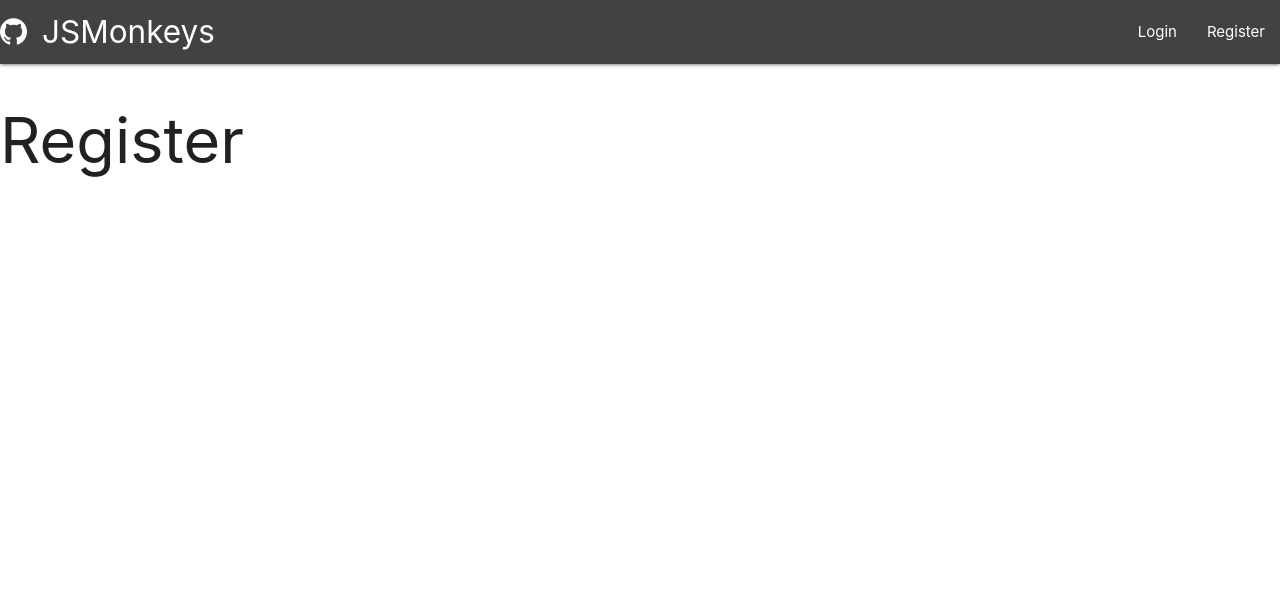
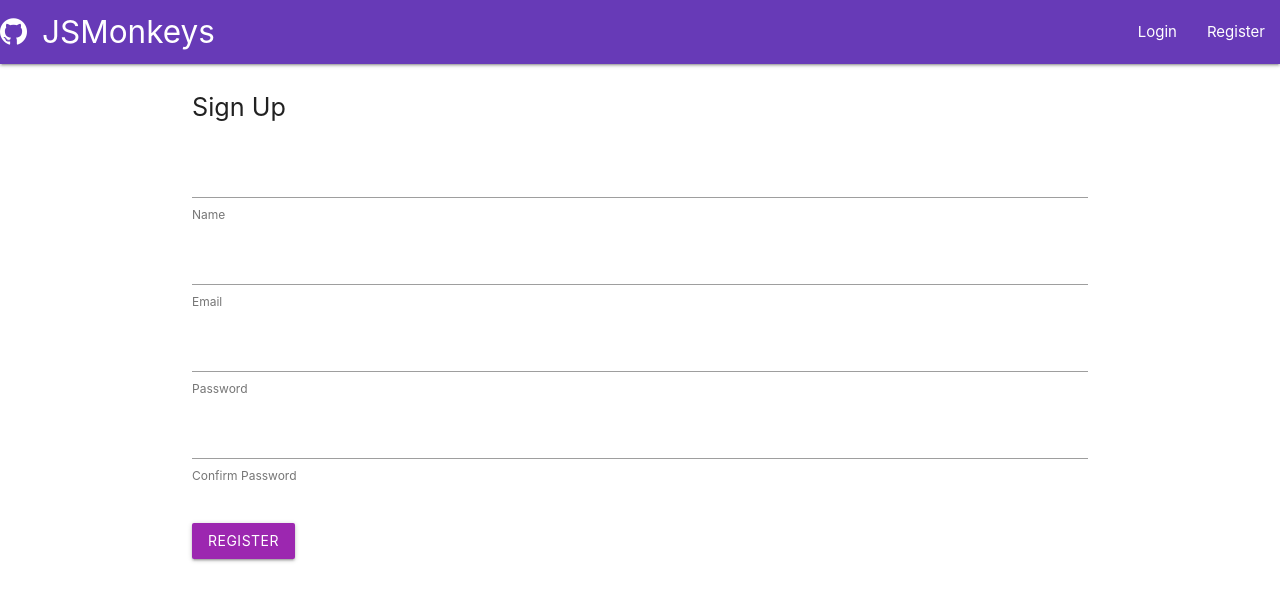
Before and after one commit to inblack67/JSMonkeys, a React (Create React App) app in the folder client/: page /register in a window 1280 px wide. Shown: the top 600 px of the page. Built offline with nearby package versions, Linux system fonts and the light colour scheme.

Commit message:
login and register

```diff
--- a/client/src/components/dumb/Navbar.js
+++ b/client/src/components/dumb/Navbar.js
@@ -3,7 +3,7 @@ import { Link } from 'react-router-dom'
 
 const Navbar = () => {
   return (
-    <nav className="grey darken-3">
+    <nav className="deep-purple">
       <div className="nav-wrapper">
         <Link to="/" className="brand-logo"><i className="fa fa-github"></i> JSMonkeys</Link>
         <ul className="right hide-on-small-only">
--- a/client/src/components/smart/auth/Login.js
+++ b/client/src/components/smart/auth/Login.js
@@ -1,9 +1,62 @@
-import React from 'react'
+import React, { useState } from 'react';
+import axios from 'axios';
+import M from 'materialize-css/dist/js/materialize.min.js';
 
 const Login = () => {
+
+  const [formData, setFormData] = useState({
+    email: '',
+    password: ''
+  });
+
+  const onChange = e => {
+    setFormData({ ...formData, [e.target.name]: e.target.value })
+  }
+
+  const onSubmit = async e => {
+
+    e.preventDefault();
+
+      try {
+
+        const config = {
+          headers: {
+            'Content-Type': 'application/json'
+          }
+        }
+
+        const res = await axios.post('/api/auth', formData, config);
+
+        console.log(res.data);
+
+      } catch (err) {
+        M.toast({ html: err.response.data.error });
+      }
+
+  }
+
+  const { password, email  } = formData;
+
   return (
-    <div>
-      <h1>Login</h1>
+    <div className="container">
+      <p className="flow-text">Login</p>
+      <form onSubmit={onSubmit}>
+
+
+      <div className="input-field">
+        <input type="email" className="validate" onChange={onChange} value={email} name="email" required/>
+        <span className="helper-text" data-error="You must add your valid email">Email</span>
+      </div>
+
+      <div className="input-field">
+        <input type="password" className="validate" onChange={onChange} value={password} name="password" required minLength="6"/>
+        <span className="helper-text" data-error="You must add your password">Password</span>
+      </div>
+
+      <br/>
+      <input type="submit" value="Login" className="btn purple"/>
+
+    </form>
     </div>
   )
 }
--- a/client/src/components/smart/auth/Register.js
+++ b/client/src/components/smart/auth/Register.js
@@ -1,9 +1,83 @@
-import React from 'react'
+import React, { useState } from 'react';
+import axios from 'axios';
+import M from 'materialize-css/dist/js/materialize.min.js';
 
 const Register = () => {
+
+  const [formData, setFormData] = useState({
+    name: '',
+    email: '',
+    password: '',
+    password2: ''
+  });
+
+  const onChange = e => {
+    setFormData({ ...formData, [e.target.name]: e.target.value })
+  }
+
+  const onSubmit = async e => {
+
+    e.preventDefault();
+
+    if(password !== password2)
+    {
+      M.toast({ html: 'Passwords must match' });
+    }
+    else
+    {
+      const newUser = {name,email,password}
+
+      try {
+
+        const config = {
+          headers: {
+            'Content-Type': 'application/json'
+          }
+        }
+
+        const res = await axios.post('/api/users', newUser, config);
+
+        console.log(res.data);
+
+      } catch (err) {
+        M.toast({ html: err.response.data.error });
+      }
+
+    }
+  }
+
+  const { name, email, password, password2 } = formData;
+
   return (
-    <div>
-      <h1>Register</h1>
+    <div className="container">
+      <p className="flow-text">Sign Up</p>
+      <form onSubmit={onSubmit}>
+
+      <div className="input-field">
+        <input type="text" className="validate" onChange={onChange} value={name} name="name" required/>
+        <span className="helper-text" data-error="You must add your name">Name</span>
+      </div>
+
+      <div className="input-field">
+        <input type="email" className="validate" onChange={onChange} value={email} name="email" required/>
+        <span className="helper-text" data-error="You must add a valid email">Email</span>
+      </div>
+
+      <div className="input-field">
+        <input type="password" className="validate" onChange={onChange} value={password} name="password" required minLength="6"/>
+        <span className="helper-text" data-error="You must add a password">Password</span>
+      </div>
+
+
+      <div className="input-field">
+        <input type="password" className="validate" onChange={onChange} value={password2} name="password2" required minLength="6"/>
+        <span className="helper-text" data-error="Passwords must match">Confirm Password</span>
+      </div>
+
+      <br/>
+      <input type="submit" value="Register" className="btn purple"/>
+
+    </form>
     </div>
   )
 }
```
